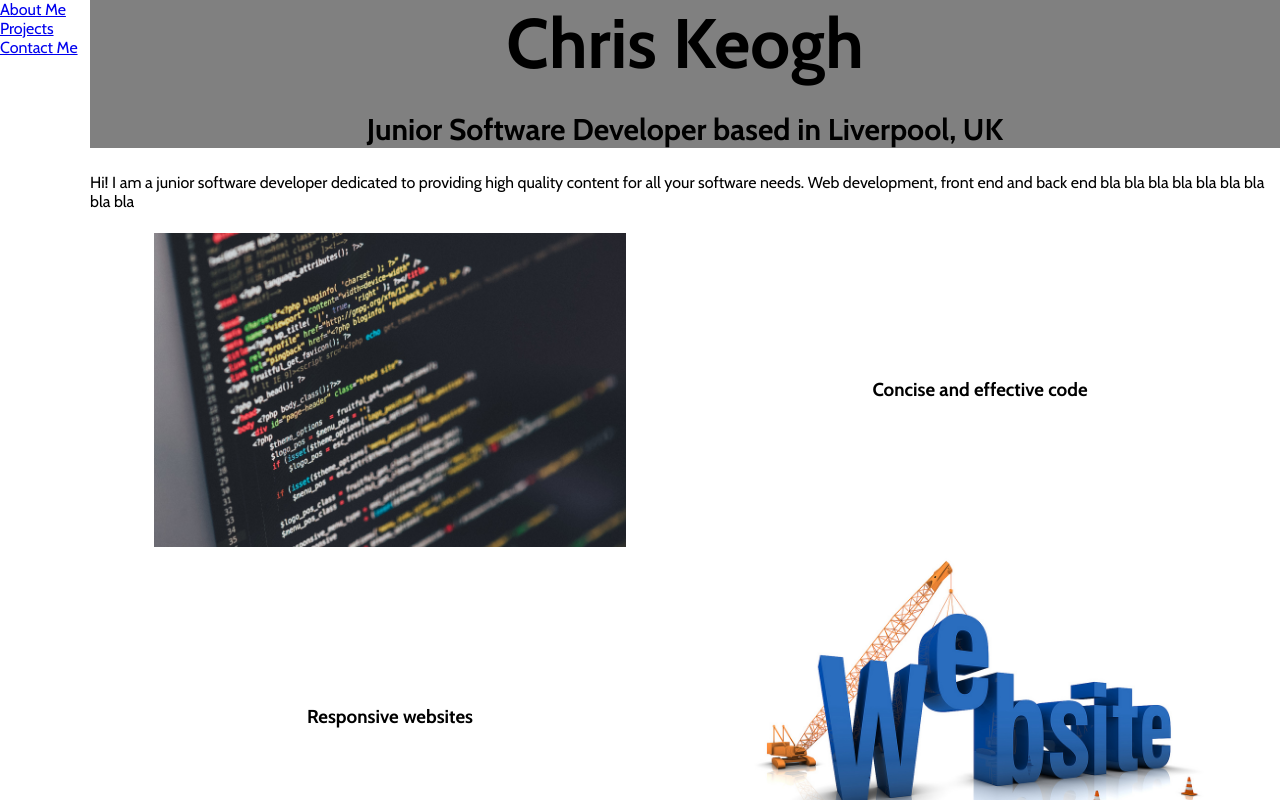
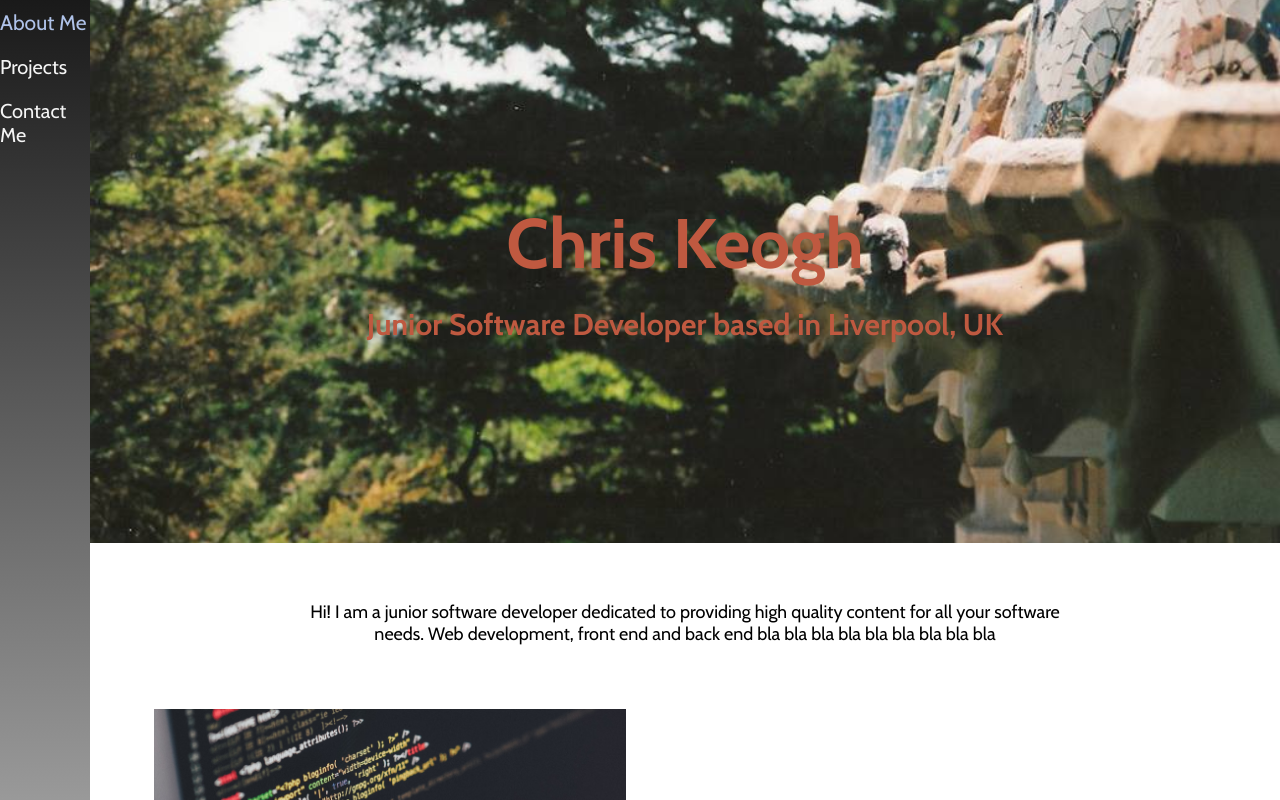
Before and after one commit to CKeogh/Portfolio2, a plain HTML site: page index.html in a window 1280 px wide. Shown: the top 800 px of the page. Drawn offline with nearby package versions, Linux system fonts and the light colour scheme; a web font is replaced by a local one.

Commit message:
add banner photo

```diff
--- a/styles/style.css
+++ b/styles/style.css
@@ -1,5 +1,6 @@
 * {
     padding: 0;
+    box-sizing: border-box;
 }
 
 body {
@@ -15,28 +16,62 @@ body {
 .navbar {
     position: fixed;
     margin: 0;
-    width: 90px
+    width: 90px;
+    padding: 0 0 100% 0;
+    background-image: linear-gradient(hsl(0, 0%, 10%), white);
+}
+
+.navbar li {
+    padding: 10px 0;
+}
+
+a {
+    text-decoration: none;
+    color: whitesmoke;
+    font-size: 20px;
+}
+
+a:hover {
+    color: hsl(220, 57%, 80%);
+    font-size: 21px;
 }
 
 h1 {
     font-size: 70px;
-    margin: 0
+    margin: 0;
 }
 
 h2 {
     font-size: 30px;
+    margin: 20px 0 0 0;
 }
 
 .banner {
     text-align: center;
-    background-color: grey;
+    color: hsl(12, 50%, 50%);
+    padding: 200px;
+    background-image: url(../images/gaudi.jpg);
+    background-position: center;
+    background-size: cover;
+}
+
+.welcome {
+    text-align: center;
+    font-size: 18px;
+    padding: 40px 200px;
 }
 
 footer {
     font-family: 'Thasadith', san-serif;
-    background-color: red;
+    color: white;
+    text-align: right;
+    background-color: hsl(152, 40%, 12%);
     padding: 20px;
     margin: 0;
+}
+
+.copyright {
+    text-align: left;
 }
 
 img {
```
Also changed, not shown: images/ball.jpg (added), images/banner-943866_1920.jpg (added), images/banner.jpeg (added), images/gaudi.jpg (added), images/snails.jpg (added).
